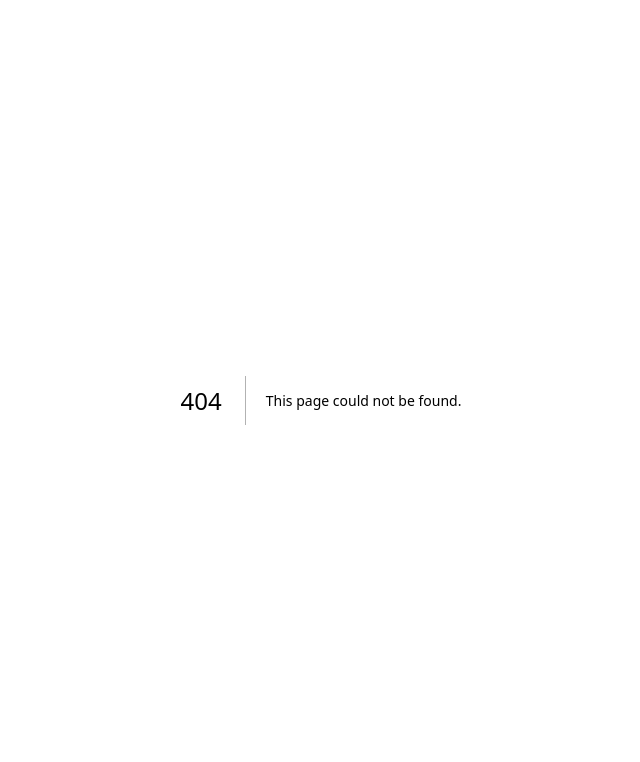
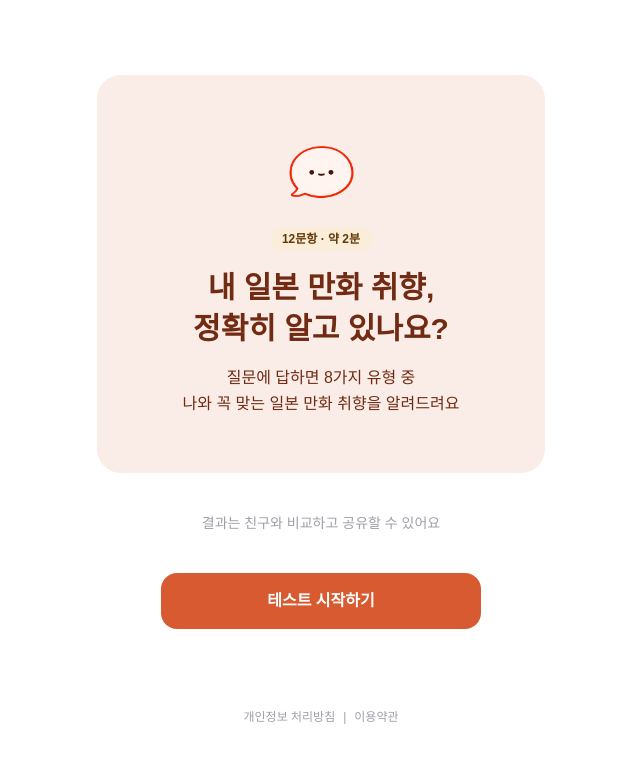
Before and after one commit to An-JeGyeong/manga-quiz, a Next.js app: page /home in a window 1280 px wide. Before the commit this address had no page. Shown: the top 762 px of the page, without its empty margins (319-959 px from the left). Built offline with nearby package versions, Linux system fonts and the light colour scheme.

Commit message:
feat: /home 라우트 추가

```diff
--- /dev/null
+++ b/app/home/page.tsx
@@ -0,0 +1,55 @@
+'use client'
+
+import Link from 'next/link'
+import MascotCharacter from '@/components/MascotCharacter'
+import { trackQuizStart } from '@/lib/gtag'
+import { useRootNavigation } from '@/lib/useAppNavigation'
+
+export default function Home() {
+  useRootNavigation()
+
+  return (
+    <div className="mx-auto flex w-full flex-1 flex-col bg-white sm:max-w-lg lg:max-w-xl">
+      <main className="flex flex-1 flex-col items-center justify-center gap-10 px-6 py-16">
+        <section className="flex w-full max-w-md flex-col items-center gap-4 rounded-3xl bg-[#FAECE7] px-8 py-14 text-center">
+          <MascotCharacter className="h-20 w-20" />
+          <span className="rounded-full bg-[#FAEEDA] px-3 py-1 text-xs font-semibold text-[#633806]">
+            12문항 · 약 2분
+          </span>
+          <h1 className="text-3xl font-bold leading-snug text-[#712B13]">
+            내 일본 만화 취향,
+            <br />
+            정확히 알고 있나요?
+          </h1>
+          <p className="text-base leading-relaxed text-[#712B13]">
+            질문에 답하면 8가지 유형 중
+            <br />
+            나와 꼭 맞는 일본 만화 취향을 알려드려요
+          </p>
+        </section>
+
+        <p className="text-sm text-zinc-400">결과는 친구와 비교하고 공유할 수 있어요</p>
+
+        <Link
+          href="/quiz"
+          onClick={() => trackQuizStart()}
+          className="w-full max-w-xs rounded-2xl bg-[#D85A30] px-6 py-4 text-center text-base font-semibold text-white transition-opacity hover:opacity-90"
+        >
+          테스트 시작하기
+        </Link>
+
+        <div id="ad-main" className="h-0 w-full overflow-hidden rounded-lg bg-[#F5F5F5]" />
+
+        <footer className="flex items-center gap-2 text-xs text-zinc-400">
+          <Link href="/privacy" className="transition-colors hover:text-zinc-600 hover:underline">
+            개인정보 처리방침
+          </Link>
+          <span aria-hidden>|</span>
+          <Link href="/terms" className="transition-colors hover:text-zinc-600 hover:underline">
+            이용약관
+          </Link>
+        </footer>
+      </main>
+    </div>
+  )
+}
```
